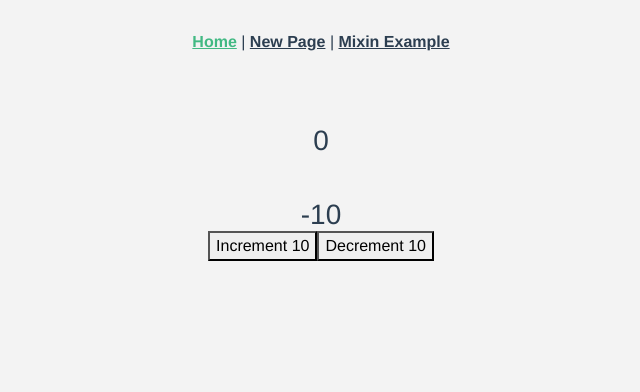
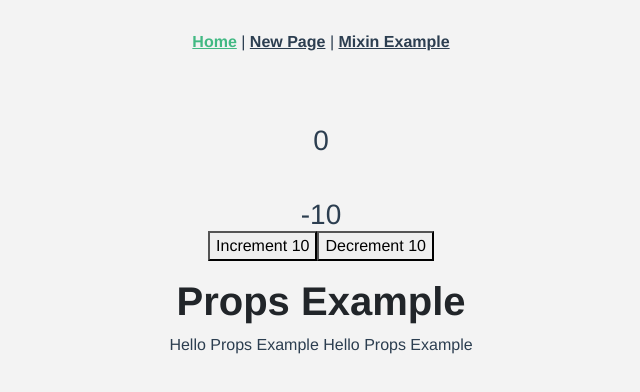
Before and after one commit to ashrafali46/vue-v2, a Vue app: page / in a window 1280 px wide. Shown: the top 392 px of the page, without its empty margins (319-959 px from the left). Built offline with nearby package versions, Linux system fonts and the light colour scheme.

Commit message:
#props example

```diff
--- a/src/components/HelloWorld.vue
+++ b/src/components/HelloWorld.vue
@@ -15,7 +15,11 @@
     <button @click="decrementWithPayload">
       Decrement 10
     </button>
-    <div class="container">
+    <div class="mt-3">
+      <!-- Props Example is a child component here. -->
+      <props-example :props_data="data_new" :counter="new_counter" :arr_day="arr_day" :arr_day_obj="arr_day_obj" ></props-example>
+    </div>
+    <!-- <div class="container">
         <div class="row mt-5">
             <div class="col-lg-12 mb-3" v-for="(data, index) in user_data" :key="index">
                 <div class="d-flex align-items-center ms-auto me-auto" style="max-width: 300px;">
@@ -33,13 +37,14 @@
                 </div>
             </div>
         </div>
-        </div>
+    </div> -->
   </div>
 </template>
 
 <script>
 import operations from '../mixins/operations.js';
 import NewPage from './newpage/NewPage.vue'
+import PropsExample from './PropsExample/PropsExample.vue'
 export default {
   name: 'HelloWorld',
   mixins: [operations],
@@ -47,11 +52,15 @@ export default {
     msg: String
   },
   components: {
-    NewPage
+    NewPage,
+    PropsExample
   },
   data() {
     return {
       new_counter: 0,
+      data_new: "Hello Props Example",
+      arr_day: [],
+      arr_day_obj: {},
     }
   },
   computed: {
@@ -63,9 +72,9 @@ export default {
     }
   },
   methods: {
-    increment() {
-      this.$store.commit('increase');
-    },
+    // increment() {
+    //   this.$store.commit('increase');
+    // },
     incrementWithPayload() {
       this.$store.commit('increase', {
         value: 10
--- /dev/null
+++ b/src/components/PropsExample/PropsExample.vue
@@ -0,0 +1,27 @@
+<template>
+    <div>
+        <h1 class="text-dark fw-bold">Props Example</h1>
+        {{props_data}}
+        {{passed_data}}
+    </div>
+</template>
+<script>
+export default {
+    props: ['props_data', 'counter', 'arr_day', 'arr_day_obj'],
+    data() {
+        return {
+            passed_data: ''
+        }
+    },
+    mounted() {
+        console.log(this.props_data);
+        console.log(this.counter);
+        console.log(this.arr_day);
+        console.log(this.arr_day_obj);
+        this.passed_data = this.props_data;
+    }
+}
+</script>
+<style scoped>
+
+</style>
```
Lines whose indentation alone changed are shown as unchanged.
